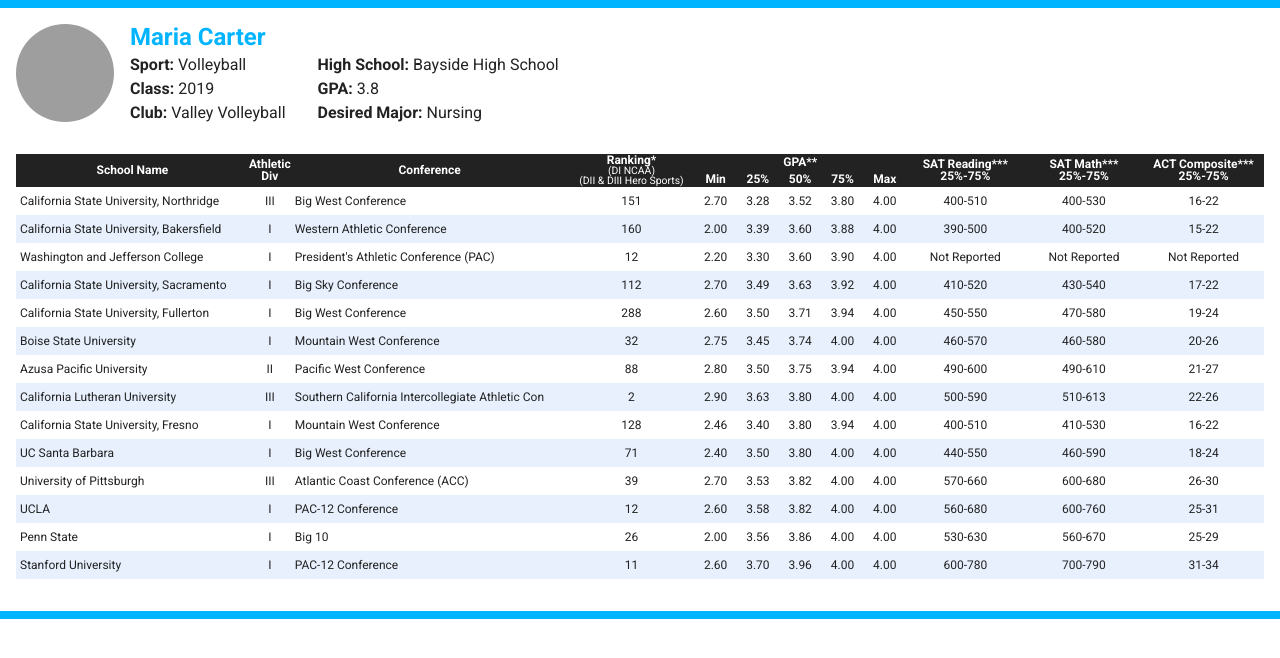
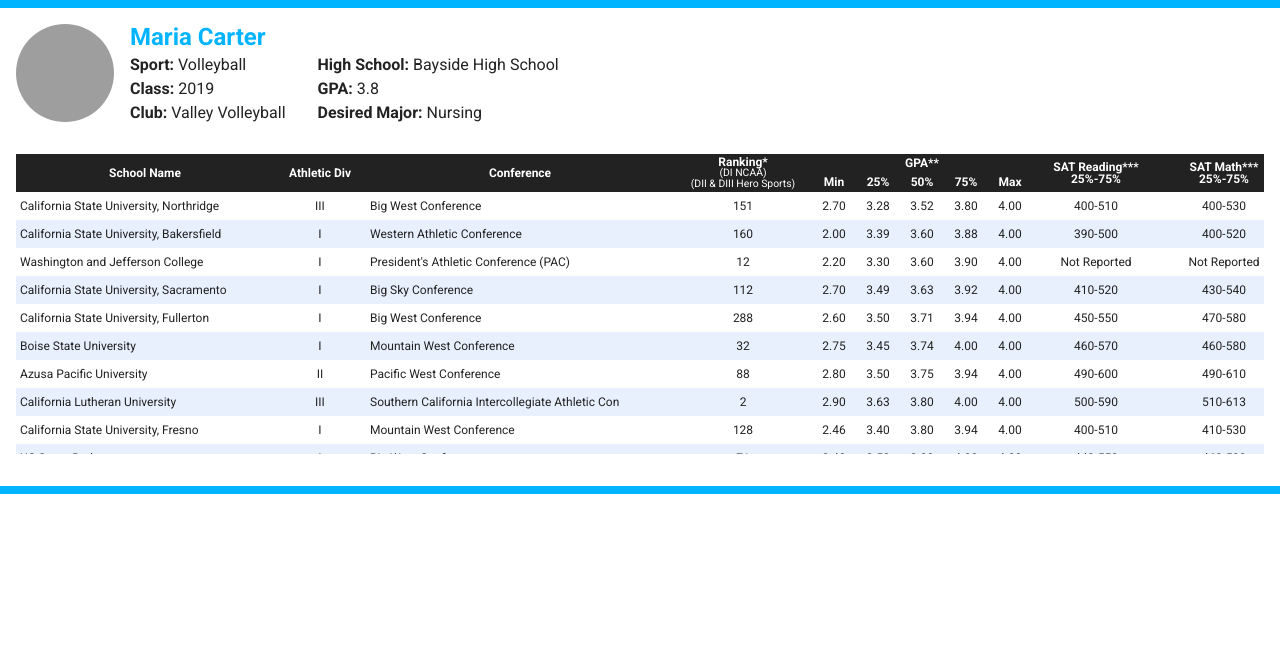
Before and after one commit to JaredThomas/vue-challenge-boilerplate, a Vue app: page / in a window 1280 px wide. Shown: the top 658 px of the page. Built offline with nearby package versions, Linux system fonts and the light colour scheme; grey boxes are pictures that could not be loaded.

Commit message:
Sticky header and footer

```diff
--- a/src/components/AcademicFitReport.vue
+++ b/src/components/AcademicFitReport.vue
@@ -24,6 +24,7 @@
       </div>
     </div>
 
+    <div class="tableContainer">
       <table>
         <thead>
           <tr>
@@ -46,7 +47,7 @@
         </thead>
         <tbody>
           <tr v-for="record in athlete.report" :key="record.school">
-          <td class="schoolNameColumn">{{ record.school }}</td>
+            <th class="schoolNameColumn">{{ record.school }}</th>
             <td :class="['athleticDivisionColumn', 'centeredColumnData']">{{ record.division }}</td>
             <td class="conferenceColumn">{{ record.conference }}</td>
             <td :class="['rankingColumn', 'centeredColumnData']">{{ record.ranking }}</td>
@@ -61,6 +62,8 @@
           </tr>
         </tbody>
       </table>
+    </div>
+
   </div>
 </template>
 
@@ -162,12 +165,20 @@
   margin: 0;
 }
 
+.tableContainer {
+  margin-top: 2rem;
+  max-height: 300px;
+  overflow: auto;
+  width: 100%
+}
+
 thead tr th,
 thead tr td {
   background-color: #222222;
   color: #FFFFFF;
   font-size: 0.75rem;
   font-weight: bold;
+  padding: 0.15rem 0;
   vertical-align: middle;
 }
 
@@ -178,17 +189,37 @@
 
 table {
   border-spacing: 0;
-  margin-top: 2rem;
+  width: 1400px;
+  position: relative;
 }
 
-tbody td {
+table thead {
+  left: 0;
+  position: sticky;
+  top: 0;
+  z-index: 3;
+}
+
+table tbody th:first-child,
+table thead tr:first-child th:first-child {
+  left: 0;
+  position: sticky;
+  top: 0;
+  z-index: 2;
+}
+
+tbody td,
+tbody th {
+  background-color: #FFFFFF;
   color: #222222;
   font-size: 0.75rem;
   font-weight: 400;
   padding: 0.5rem 0.25rem;
+  text-align: left;
 }
 
-tbody tr:nth-child(even) {
+tbody tr:nth-child(even) td,
+tbody tr:nth-child(even) th {
   background-color: #e8f0fe;
 }
 
```
Lines whose indentation alone changed are shown as unchanged.
